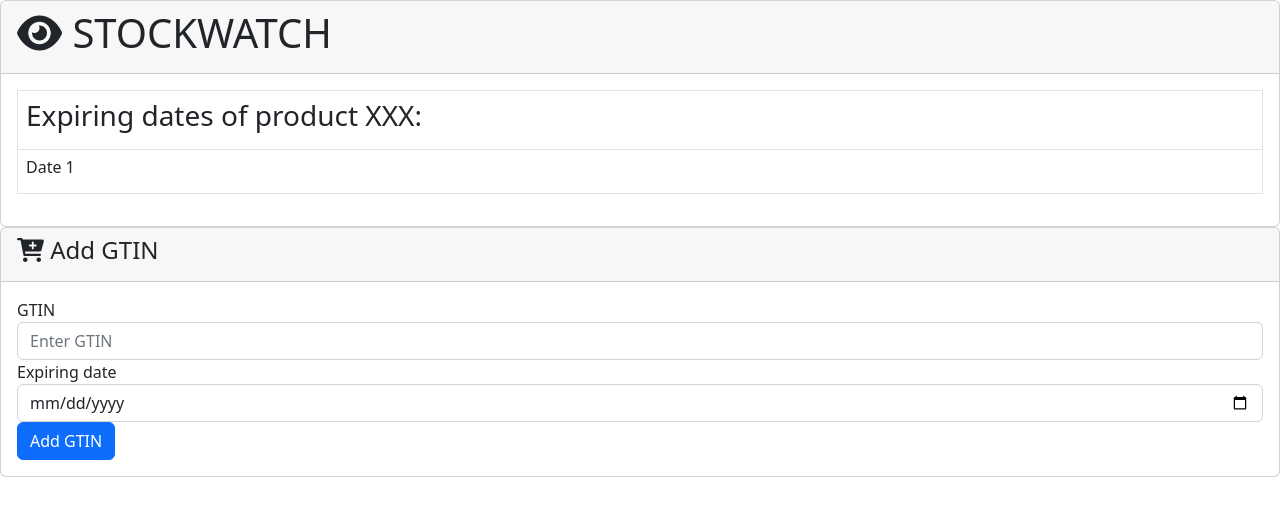
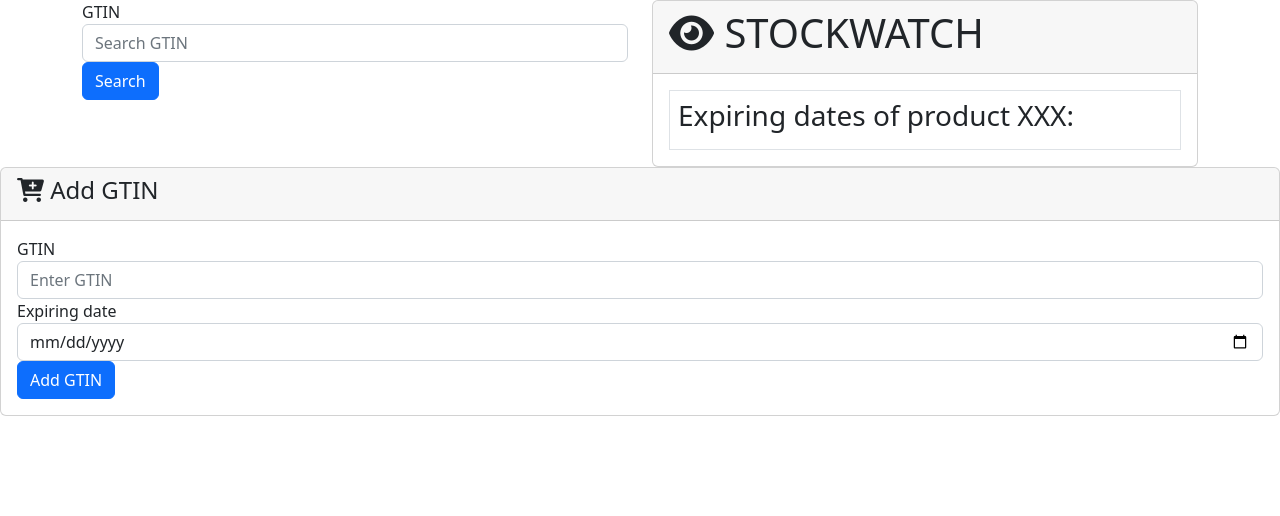
Before and after one commit to MarcoDuv/TestCodaBene, a Django app: page /stock_watch_app/list/ in a window 1280 px wide. Shown: the top 516 px of the page. Run offline with Django 4.2, Linux system fonts and the light colour scheme; lists and menus that the app fills with data are empty.

Commit message:
Add the option to input the gtin to diplay the disired dates. Also add some input errors managing

```diff
--- a/stock_watch/stock_watch_app/templates/stock_watch_app/products_list.html
+++ b/stock_watch/stock_watch_app/templates/stock_watch_app/products_list.html
@@ -16,13 +16,26 @@
 </head>
 
 <body>
-
+    <div class="container">
+        <div class="row">
+            <div class="col">
+                <form action="{% url 'srchgtin'%}" method="post" autocomplete="off">
+                    {% csrf_token %}
+                    <div class="form-group">
+                        <label for="srchgtin">GTIN</label>
+                        <input type="text" class="form-control" id="srchgtin" name="gtinasked" placeholder="Search GTIN">
+                    </div>
+                    <button type="submit" class="btn btn-primary">Search</button>
+                </form>
+            </div>
+            <div class="col">
                 <div class="card">
                     <div class="card-header">
                         <h1> <i class="fa-solid fa-eye"></i> STOCKWATCH </h1>
                     </div>
                     <div class="card-body">
-            <table class="table table-bordered">
+                        <div class="table-wrapper-scroll-y my-custom-scrollbar">
+                            <table class="table table-bordered table-striped mb-0">
                                 <thead>
                                     <tr>
                                         <th scope="col">
@@ -31,16 +44,21 @@
                                     </tr>
                                 </thead>
                                 <tbody>
+                                    {% for product in product_list %}
                                     <tr>
                                         <th scope="row">
-                            <h6>Date 1</h6>
+                                            <h6> {{product.date}} </h6>
                                         </th>
                                     </tr>
+                                    {% endfor %}
                                 </tbody>
                             </table>
                         </div>
                     </div>
-
+                </div>
+            </div>
+        </div>
+    </div>
     <div class="card">
         <div class="card-header">
             <h4> <i class="fa-sharp fa-solid fa-cart-plus"></i> Add GTIN </h4>
--- a/stock_watch/stock_watch_app/urls.py
+++ b/stock_watch/stock_watch_app/urls.py
@@ -5,5 +5,6 @@ APP_NAME = 'StockWatch'
 
 urlpatterns = [
     path('list/', views.list_products, name="list"),
-    path('insertgtin/', views.insert_gtin, name="insertgtin")
+    path('insertgtin/', views.insert_gtin, name="insertgtin"),
+    path('srchgtin/', views.srch_gtin, name="srchgtin")
 ]
--- a/stock_watch/stock_watch_app/views.py
+++ b/stock_watch/stock_watch_app/views.py
@@ -7,6 +7,31 @@ def list_products(request):
     return render(request, 'stock_watch_app/products_list.html')
 
 def insert_gtin(request:HttpRequest):
-    product = Product(gtin = request.POST['gtin'], date = request.POST['date'])
-    product.save()
+    ''' View to insert a new gtin by user '''
+    date = request.POST['date']
+    # Check if the gtin is a number
+    try:
+        new_gtin =  int(request.POST['gtin'])
+    except:
+        new_gtin = None
+
+    #TODO Check if it fit the shape of a gtin
+
+    if (new_gtin is not None) & (date is not None):
+        product = Product(gtin = new_gtin, date = request.POST['date'])
+        product.save()
     return redirect('/stock_watch_app/list/')
+
+def srch_gtin(request:HttpRequest):
+    ''' The view that gets the gtin asked by user '''
+    gtin_asked = request.POST['gtinasked']
+    # Check if the gtin is a number
+    try:
+        gtin_asked = int(request.POST['gtinasked'])
+    except:
+        gtin_asked = None
+
+    # Check if the gtin exists
+    if gtin_asked is not None:
+        gtin_asked = {'product_list': Product.objects.filter(gtin = gtin_asked)}
+    return render(request, 'stock_watch_app/products_list.html', context=gtin_asked)
```
Lines whose indentation alone changed are shown as unchanged.
